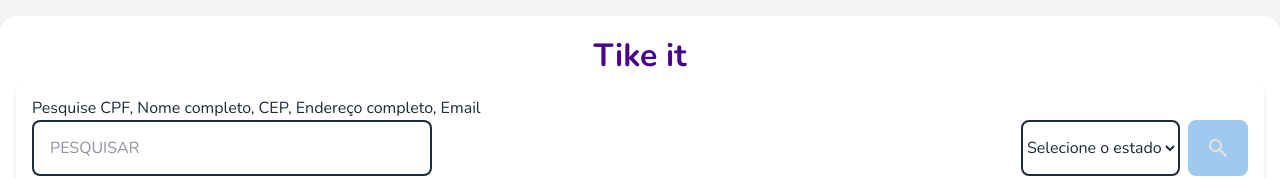
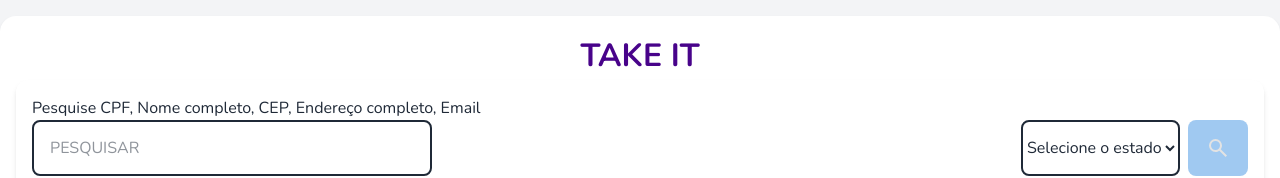
Before and after one commit to eusoudevmarcos/aura-ats, a Next.js app in the folder frontend/: page /take-it in a window 1280 px wide. Shown: the top 178 px of the page. Built offline with nearby package versions, Linux system fonts and the light colour scheme.

Commit message:
Update heading text in TakeitLayout component for consistency

```diff
--- a/frontend/src/layout/takeitLayout.tsx
+++ b/frontend/src/layout/takeitLayout.tsx
@@ -63,7 +63,7 @@
         padding: "16px",
       }}
     >
-      <h1 className={`text-center ${styles.h1}`}>Tike it</h1>
+      <h1 className={`text-center ${styles.h1}`}>TAKE IT</h1>
       <div
         className={`${styles.container} shadow-md`}
         style={{ marginBottom: "20px", padding: "16px" }}
```
